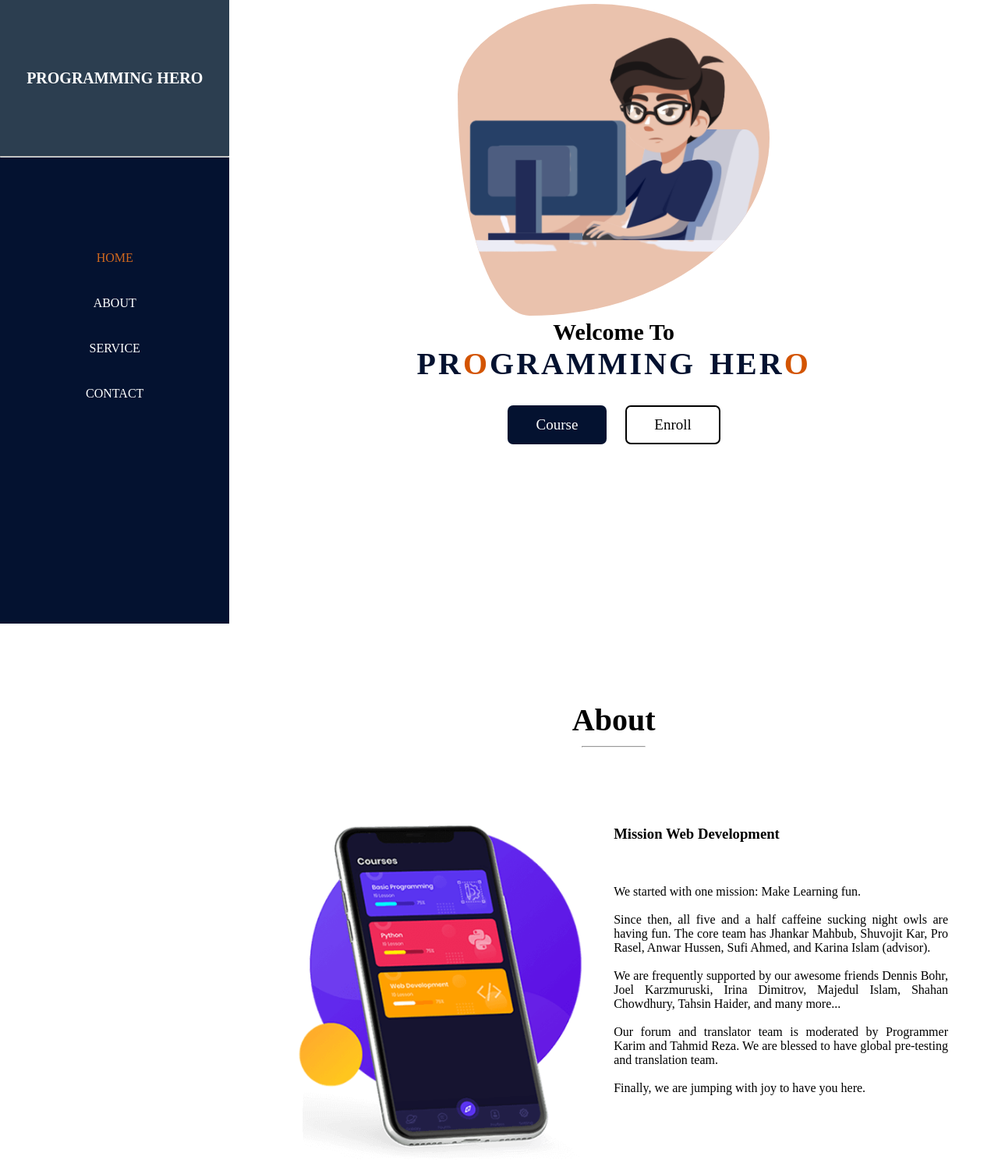
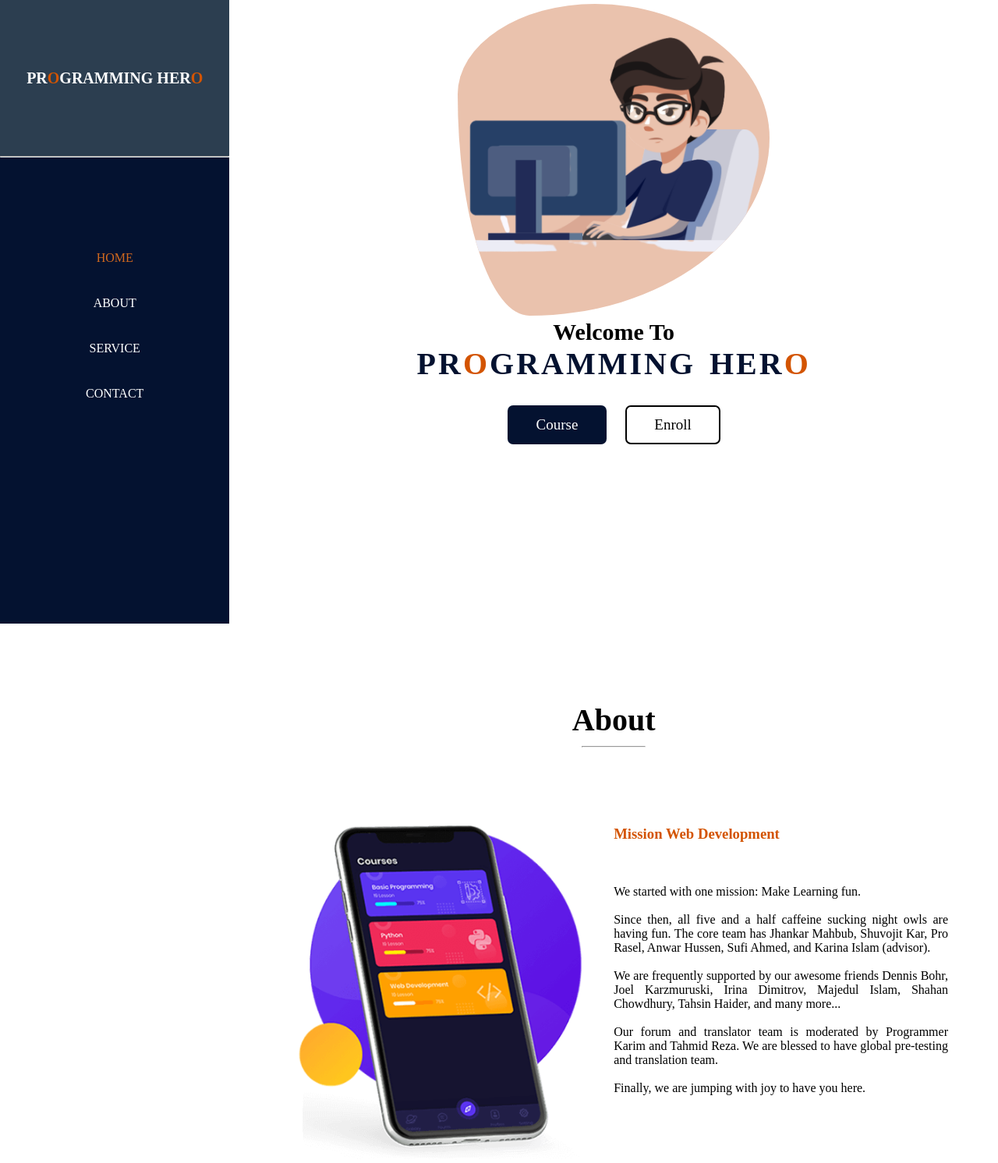
Before and after one commit to showrab09/web-practice-1, a plain HTML site: page index.html in a window 1280 px wide. Shown: the top 1492 px of the page at 78% size. Drawn offline with Linux system fonts and the light colour scheme.

Commit message:
Some Color

```diff
--- a/index.html
+++ b/index.html
@@ -12,7 +12,7 @@
     <header id="home">
 <div class="menu-bar">
     <div class="logo">
-<h3>Programming Hero</h3>
+<h3>Pr<span>o</span>gramming Her<span>o</span></h3>
     </div>
     <hr>
     <div class="menu">
@@ -47,7 +47,7 @@
 <img src="img/features-v2.png" alt="">
         </div>
         <div class="right-about">
-<h3>Mission Web Development</h3>
+            <h3><span>Mission Web Development</span></h3>
 <br><br><br>
 <p>We started with one mission: Make Learning fun.
 <br><br>
--- a/style.css
+++ b/style.css
@@ -80,7 +80,7 @@ header {
   letter-spacing: 3px;
   word-spacing: 5px;
 }
-.right-side span {
+span {
   color: #d35400;
 }
 .right-side .btn1 {
```
